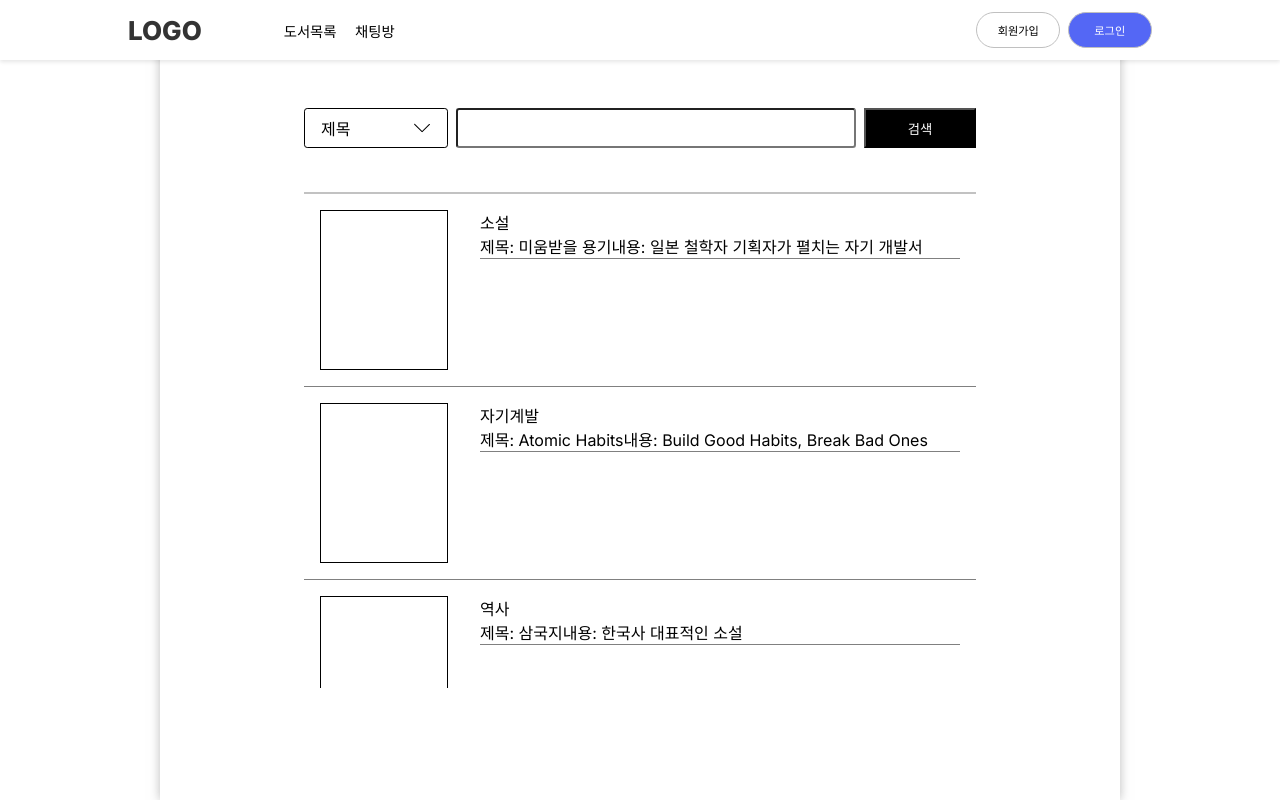
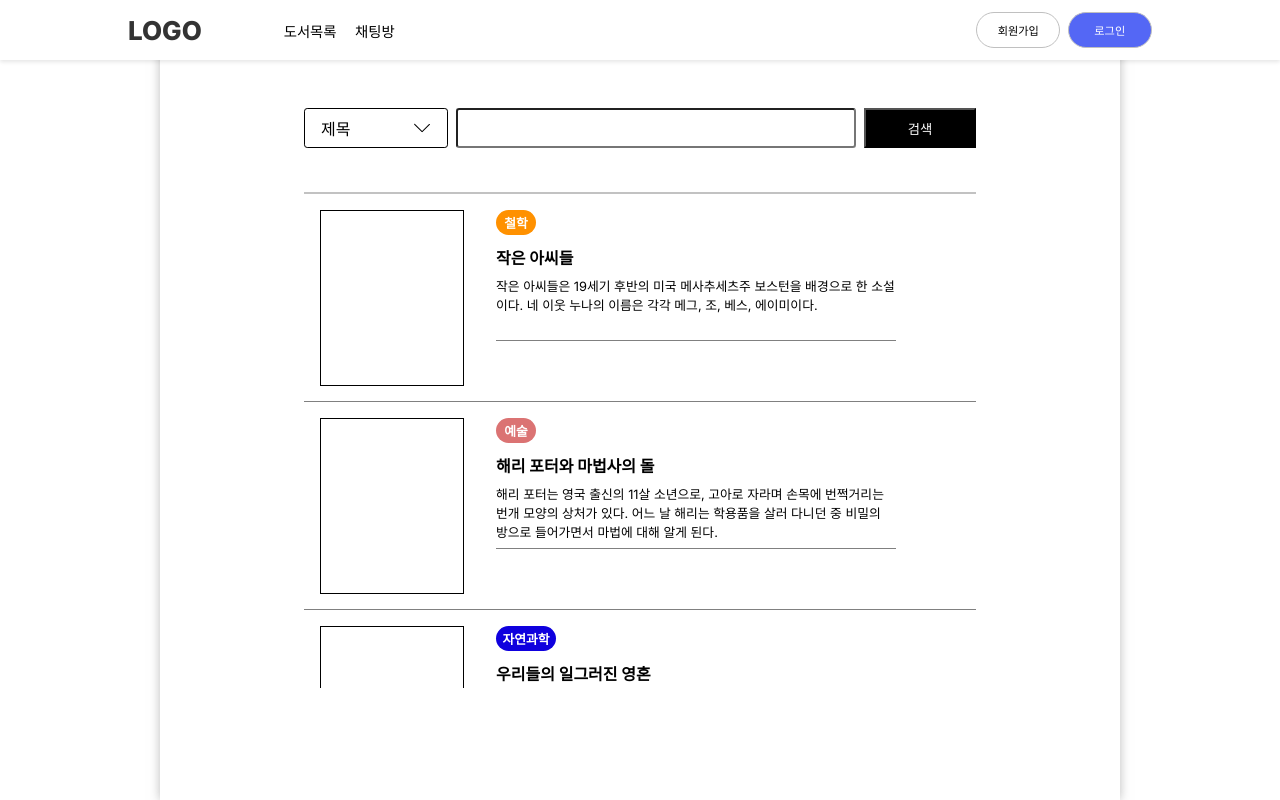
Before and after one commit to cumedang/2024capstone, a React (Create React App) app in the folder src/main/java/frontend/: page /search in a window 1280 px wide. Built offline with nearby package versions, Linux system fonts and the light colour scheme; data requests are answered from the project's data file.

Commit message:
도서 목록 구현

```diff
--- a/src/main/java/frontend/src/components/SearchList.jsx
+++ b/src/main/java/frontend/src/components/SearchList.jsx
@@ -44,6 +44,19 @@ const SearchList = () => {
     };
   }, []);
 
+  const categoryColors = {
+    "총류": "#ff0000",
+    "철학": "#ff9100",
+    "종교": "##fff202",
+    "사회과학": "#00f7ff",
+    "자연과학": "#0f00de",
+    "기술과학": "#8400ff",
+    "예술": "#db7373",
+    "언어": "#df9973",
+    "문학": "#53792d",
+    "역사": "#8cd139"
+  };
+
   return (
     <div>
       <div className={styles.ListContainer}>
@@ -70,13 +83,17 @@ const SearchList = () => {
               <div className={styles.listContainer}>
               <div className={styles.listContainer}>
               {data.map((item, index) => (
-                <div key={index} className={styles.itemContainer}>
+                <div
+                  key={index}
+                  className={styles.itemContainer}
+                >
                   <div className={styles.imgContainer}></div>
                   <div>
                     <div className={styles.list}>
-                      <div>{item.category}</div>
-                      제목: {item.title}
-                      내용: {item.description}
+                      <div className={styles.tag} style={{ backgroundColor: categoryColors[item.category] }}>{item.category}</div>
+                      <br></br>
+                      <div className={styles.titleText}>{item.title}</div>
+                      <div className={styles.descriptionText}>{item.description}</div>
                     </div>
                   </div>
                 </div>
--- a/src/main/java/frontend/src/db.json
+++ b/src/main/java/frontend/src/db.json
@@ -2,43 +2,27 @@
   "books": [
     {
       "id": 1,
-      "category": "소설",
-      "title": "미움받을 용기",
-      "description": "일본 철학자 기획자가 펼치는 자기 개발서",
-      "author": "기시미 이치로",
-      "likes": 100
+      "category": "철학",
+      "title": "작은 아씨들",
+      "description": "작은 아씨들은 19세기 후반의 미국 메사추세츠주 보스턴을 배경으로 한 소설이다. 네 이웃 누나의 이름은 각각 메그, 조, 베스, 에이미이다.",
+      "author": "루이자 메이 올콧",
+      "likes": 50
     },
     {
       "id": 2,
-      "category": "자기계발",
-      "title": "Atomic Habits",
-      "description": "Build Good Habits, Break Bad Ones",
-      "author": "James Clear",
-      "likes": 120
+      "category": "예술",
+      "title": "해리 포터와 마법사의 돌",
+      "description": "해리 포터는 영국 출신의 11살 소년으로, 고아로 자라며 손목에 번쩍거리는 번개 모양의 상처가 있다. 어느 날 해리는 학용품을 살러 다니던 중 비밀의 방으로 들어가면서 마법에 대해 알게 된다.",
+      "author": "J.K. 롤링",
+      "likes": 30
     },
     {
       "id": 3,
-      "category": "역사",
-      "title": "삼국지",
-      "description": "한국사 대표적인 소설",
-      "author": "이문열",
-      "likes": 80
-    },
-    {
-      "id": 4,
-      "category": "비즈니스",
-      "title": "Rich Dad Poor Dad",
-      "description": "What the Rich Teach Their Kids About Money That the Poor and Middle Class Do Not!",
-      "author": "Robert T. Kiyosaki",
-      "likes": 150
-    },
-    {
-      "id": 5,
-      "category": "과학",
-      "title": "A Brief History of Time",
-      "description": "From the Big Bang to Black Holes",
-      "author": "Stephen Hawking",
-      "likes": 90
+      "category": "자연과학",
+      "title": "우리들의 일그러진 영혼",
+      "description": "우리들의 일그러진 영혼은 존 S. 케인즈에 의해 저술된 과학 서적이다. 인간의 사회적 행동을 심리학과 생물학적 관점에서 분석한다.",
+      "author": "리처드 도킨스",
+      "likes": 45
     }
   ]
 }
--- a/src/main/java/frontend/src/styles/components/SearchList.module.css
+++ b/src/main/java/frontend/src/styles/components/SearchList.module.css
@@ -90,14 +90,14 @@
 
   .imgContainer{
     margin: 1rem;
-    width: 10rem;
-    height: 10rem;
+    width: 9rem;
+    height: 11rem;
     border: solid 1px black;
   }
 
   .list{
     margin: 1rem;
-    width: 30rem;
+    width: 25rem;
     margin-left: 1rem;
     border-bottom: solid 0.5px gray;
   }
@@ -105,4 +105,29 @@
   .itemContainer{
     display: flex;
     border-bottom: solid 0.5px gray;
+    height: 13rem;
   }
+
+  .tag{
+    display: inline-block;
+    min-width: 2.5rem;
+    padding: 0.2rem;
+    padding-left: 0.4rem;
+    padding-right: 0.4rem;
+    border-radius: 3rem;
+    font-size: 0.8rem;
+    text-align: center;
+    color: white;
+    font-weight: bolder;
+    margin-bottom: 0.625rem;
+  }
+
+  .titleText{
+    font-weight: bold;
+    margin-bottom: 0.4rem;
+  }
+
+  .descriptionText{
+    font-size: 0.8rem;
+    height: 4rem;
+  }
```
